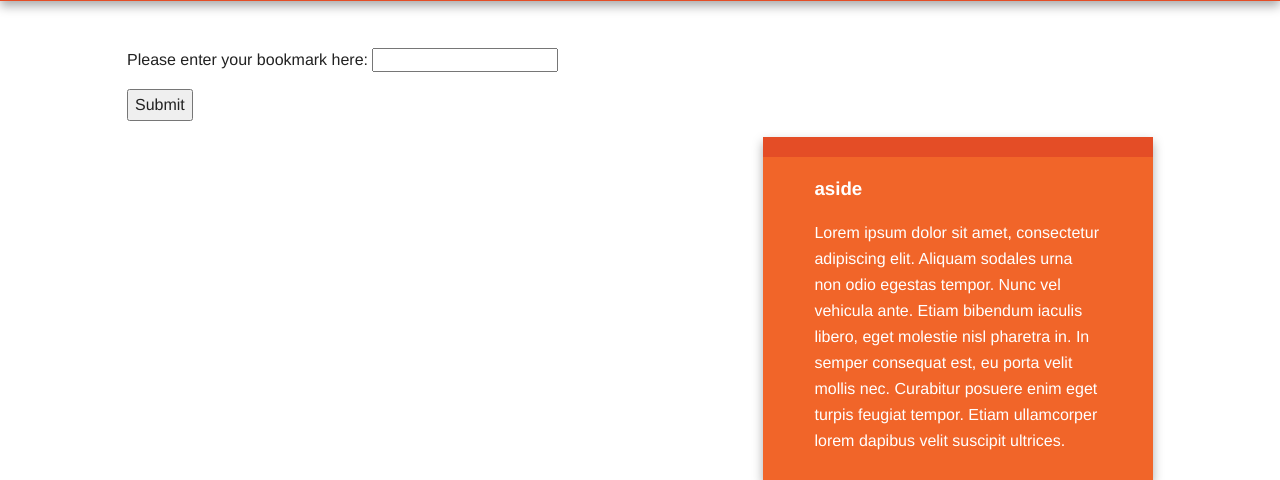
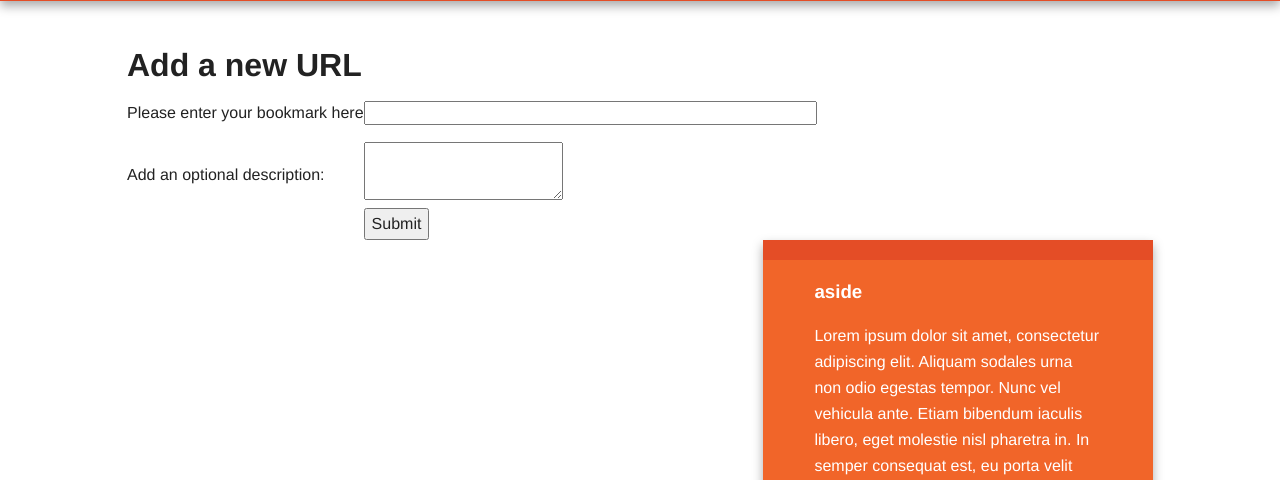
Before and after one commit to andela-jomadoye/python-flask-social-bookmarking-app, a Flask app: template templates/add.html in a window 1280 px wide. Shown: the part 95-575 px from the top of the page. Run offline with Flask 2, Linux system fonts and the light colour scheme; the template is opened without the code that fills it, so the values that code supplies are empty, except form fields; form fields are guessed from the names that the template uses; parts of the project's set-up code (start-up, migrations or seed data) failed here and were passed over; some libraries are stand-ins or nearby versions.

Commit message:
use flask_wtf for forms

```diff
--- a/templates/add.html
+++ b/templates/add.html
@@ -6,16 +6,37 @@ Thermos -- Add url page
 
 {% block content %}
 <section>
-    <body>
-        <form action="" method="post">
-            <p>
-                Please enter your bookmark here:
-                <input type="text" name="url">
-            </p>
-            <p>
-                <button type="submit">Submit</button>
-            </p>
-        </form>
-    </body>
+    <h1>Add a new URL</h1>
+    <form action="" method="post">
+        {{ form.hidden_tag() }}
+        <table>
+            <tr {% if form.jedUrl.errors %}
+                class="error"
+                {% endif %}>
+                <td>Please enter your bookmark here</td>
+                <td>{{ form.jedUrl(size = 50) }}</td>
+            </tr>
+            <tr class="error">
+                <td></td>
+                <td>
+                    <ul>
+                        {% for error in form.jedUrl.errors %}
+                            <li>{{ error }}</li>
+                        {% endfor %}
+                    </ul>
+                </td>
+            </tr>
+            <tr>
+                <td>Add an optional description: </td>
+                <td>{{ form.description(size = 50) }}</td>
+            </tr>
+            <tr class="submit">
+                <td></td>
+                <td>
+                    <button type="submit">Submit</button>
+                </td>
+            </tr>
+        </table>
+    </form>
 </section>
 {% endblock %}
--- a/thermos.py
+++ b/thermos.py
@@ -1,6 +1,12 @@
 from flask import Flask, render_template, url_for, request, redirect, flash
-# from logging import DEBUG
+import logging
 from datetime import datetime
+from form import BookmarkForm
+# from flask_wtf import Form
+# from wtforms.fields import StringField
+# from flask_wtf.html5 import URLField
+# from wtforms.validators import DataRequired, url
+
 
 app = Flask(__name__)
 
@@ -11,18 +17,26 @@ bookmarks = []
 @app.route('/')
 @app.route('/index')
 def index():
-    return render_template('index.html', title="Title passes via Jinja",
-    text="Text passed via Jinja")
+    return render_template(
+        'index.html',
+        title="Title passes via Jinja",
+        text="Text passed via Jinja",
+        new_bookmarks=new_bookmarks(5))
 
 
 @app.route('/add', methods=['GET', 'POST'])
 def add():
-    if request.method == "POST":
-        url = request.form['url']
-        store_bookmark(url)
+    form = BookmarkForm()
+    print(form.jedUrl)
+    if form.validate_on_submit():
+        url = form.jedUrl.data
+        description = form.description.data
+        store_bookmark(url, description)
         flash('Stored bookmark: '+url)
         return redirect(url_for('index'))
-    return render_template('add.html')
+    else:
+        print("False Bro")
+    return render_template('add.html', form=form)
 
 
 @app.errorhandler(404)
@@ -35,12 +49,26 @@ def server(e):
     return render_template('500.html'), 500
 
 
-def store_bookmark(url):
+def new_bookmarks(num):
+    return sorted(
+        bookmarks,
+        key=lambda bm: bm['date'],
+        reverse=True
+    )[:num]
+
+
+def store_bookmark(url, description):
     bookmarks.append(dict(
         url=url,
+        description=description,
         user="reindert",
         date=datetime.utcnow()
     ))
 
+
+# def BookmarkForm():
+#     url2 = URLField('url', validators=[DataRequired(), url()])
+#     description = StringField('description')
+
 if __name__ == "__main__":
     app.run(debug=True)
```
Also changed, not shown: form.py (added, +9 -0 lines), templates/index.html (+16 -0 lines).
